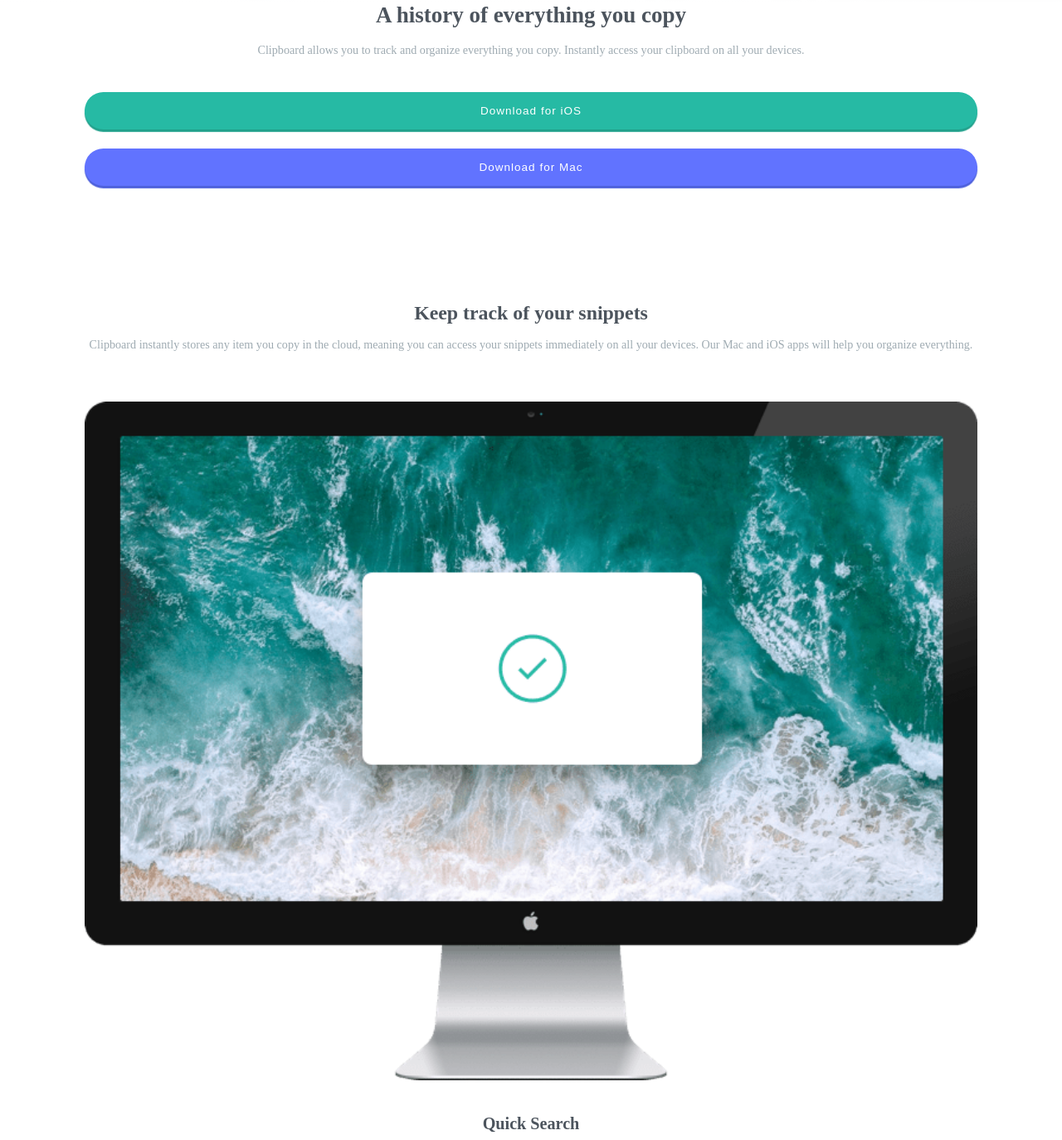
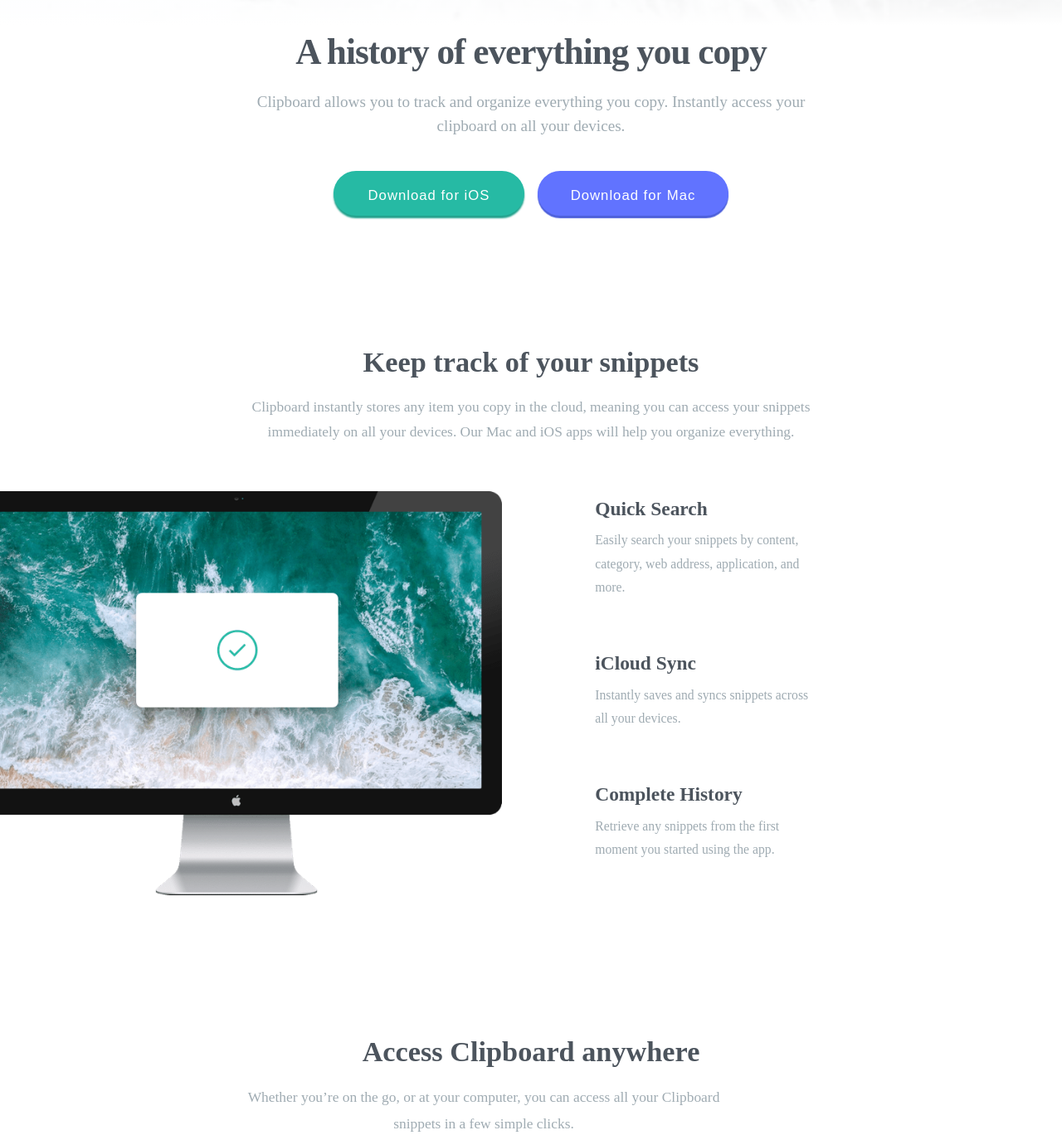
Before and after one commit to tassista/clipboard-landing-page-master, a plain HTML site: page index.html in a window 1280 px wide. Shown: the part 265-1639 px from the top of the page at 83% size. Drawn offline with Linux system fonts and the light colour scheme; a web font is replaced by a local one.

Commit message:
not finished, need refactoring

```diff
--- a/index.html
+++ b/index.html
@@ -28,7 +28,8 @@
       <div class="section__content">Clipboard instantly stores any item you copy in the cloud,
         meaning you can access your snippets immediately on all your
         devices. Our Mac and iOS apps will help you organize everything.</div>
-      <div class="section-flexbox">
+    </section>
+    <section class="section-flexbox center">
         <div class="section__img">
           <img src="./images/image-computer.png" alt="">
         </div>
@@ -46,7 +47,6 @@
             <div class="section__content">Retrieve any snippets from the first moment you started using the app.</div>
           </div>
         </div>
-      </div>
     </section>
     <section class="acces center">
       <h2>Access Clipboard anywhere</h2>
@@ -101,7 +101,7 @@
       <img src="./images/logo-vector-graphics.png" alt="">
     </div>
   </div>
-  <section class="download-section bottom center">
+  <section class="download__section bottom center">
     <h2>Clipboard for iOS and Mac OS</h2>
     <p class="section__content"> Available for free on the App Store. Download for Mac or iOS, synch with iCloud
       and you’re ready to start adding to your clipboard.</p>
--- a/style.css
+++ b/style.css
@@ -10,6 +10,10 @@
 
 --dark-grayish-blue: hsl(210, 10%, 33%);
 --grayish-blue: hsl(201, 11%, 66%);
+
+--fs-100: clamp(0.875rem, 0.8393rem + 0.1786vw, 1rem);
+--fs-200: clamp(0.875rem, 0.8036rem + 0.3571vw, 1.125rem);
+--fs-300: clamp(0.875rem, 0.7679rem + 0.5357vw, 1.25rem);
 }
 
 *,
@@ -19,40 +23,48 @@
     margin: 0;
 }
 html{
-    font-size: 18px;
     font-family: "Bai Jamjuree", serif;
 }
 body{
     color: var(--grayish-blue);
+    font-size: var(--fs-100);
+    line-height: 1.8;
 }
 h1, h2, h3{
     color: var(--dark-grayish-blue);
     font-weight: 600;
 }
 h1{
+    font-size: clamp(1.6875rem, 1.3482rem + 1.6964vw, 2.875rem);
+    letter-spacing: -1px;
     margin-bottom: .875rem;
 }
 h2{
-    font-size: 1.325rem;
-    margin-bottom: .8rem;
+    font-size: clamp(1.5rem, 1.2857rem + 1.0714vw, 2.25rem);
+    line-height: 1.3;
+    margin-bottom: 1.1rem;
 }
 h3{
-    font-size: 1.12rem;
-    margin-bottom: .6rem;
+    font-size: clamp(1.25rem, 1.1786rem + 0.3571vw, 1.5rem);
+    margin-bottom: .2rem;
 }
 img{
     width: 100%;
-    /* display: inline-block; */
+    aspect-ratio: auto;
+    display: block;
     margin-block: 1rem 2rem;
 }
 section{
-    margin-bottom: 6.5rem;
+    margin-bottom: 8.4rem;
+}
+section.track{
+    margin-bottom: 0;
 }
 .wide  {
     width: 100%;
 }
 .center{
-    width: 84%;
+    width: 83%;
     max-width: 1120px;
     margin-inline: auto;
     text-align: center;
@@ -63,51 +75,67 @@ section{
 }
 .btn{
     color: white;
-    font-size: .75rem;
+    font-size: clamp(0.9375rem, 0.9018rem + 0.1786vw, 1.0625rem);
+    font-weight: 500;
     letter-spacing: 1px;
     border: none;
     border-radius: 3rem;
-    padding: .85rem 3.5rem;
+    padding: 1rem 3.5rem ;
     margin-bottom: 1.25rem;
 }
 .btn__ios{
     background-color: var(--strong-cyan);
-    box-shadow: 0 3px 1px hsl(170, 66%, 38%);
+    box-shadow: 0 3px 2px hsl(170, 66%, 38%);
 }
 .btn__mac{
     background-color: var(--light-blue);
     box-shadow: 0 3px 1px hsl(232, 66%, 58%);
 }
+ul{
+    color: var(--dark-grayish-blue);
+}
 li{
     list-style: none;
     font-size: .875rem;
-    margin-bottom: 1.5rem;
+    margin-bottom: 1.4rem;
 }
 header{
     background-image:linear-gradient(rgba(255, 255, 255, 0), 90%, rgb(255, 255, 255, 1)), url(./images/bg-header-mobile.png); ;
     background-repeat: no-repeat;
     background-size: cover;
     text-align: center;
-    padding-block: 4.75rem 2.758rem;
+    padding-block: 7rem 2.758rem;
 }
 .header__img{
-    width: 110px;
-    height: 110px;
+    width:clamp(6.875rem, 6.6071rem + 1.3393vw, 7.8125rem);
     margin-bottom: 0;
 }
 .section__content{
     color: var(--grayish-glue);
-    font-size: .785rem;
+    margin-bottom: 2.5rem;
+}
+.top{
+    font-size: var(--fs-300);
     line-height: 1.5;
-    margin-bottom: 2.2rem;
+}
+.track .section__content{
+    font-size: var(--fs-200);
+    line-height: 1.7;
 }
 .acces{
     margin-bottom: 2.5rem;
+}
+.acces .section__content{
+    font-size: var(--fs-200);
 }
 .icon{
     width: 15%;
     text-align: center;
     margin: 0 auto;
+}
+.section-flexbox{
+    display: flex;
+    flex-direction: column;
 }
 .working-with{
     display: flex;
@@ -117,6 +145,9 @@ header{
 }
 .flex-item img{
     width: 75%;
+}
+section.tools{
+    margin-bottom: 5rem;
 }
 .working-with{
     margin-bottom: 6rem;
@@ -146,3 +177,59 @@ footer .logo{
 .social img:not(img:first-child){
     margin-left: 1.75rem;
 }
+@media (width > 700px){
+    .download__section,
+    .track{
+        max-width: 710px;
+    }
+    section.acces{
+        max-width: 910px;
+    }
+    .acces .section__content{
+        max-width: 700px;
+        margin-bottom: 5rem;
+        padding-inline-start: 6rem;
+    }
+    .btns{
+        flex-direction: row;
+        gap: 1rem;
+        justify-content: center;
+    }
+    .btn{
+        width: 230px;
+        padding: 1.25rem 1rem .85rem;
+    }
+    .working-with,
+    .section-flexbox,
+    footer,
+    .footer-list ul{
+        flex-direction: row;
+    }
+    .section-flexbox.center{
+        width:100%;
+        max-width: 100%;
+        left: -35px;
+        position: relative;
+        gap: 7rem;
+        align-items: center;
+    }
+    .section-flexbox .section__img{
+        width: 75%;
+        margin-top: 0;
+    }
+    .section-flexbox .section-article{
+        text-align: start;
+        padding-right: 16rem;
+        padding-bottom: 1rem;
+    }
+    .tools .section-flexbox{
+        gap: 2rem;
+    }
+    .tool .icon{
+        height: 40px;
+        width: 40px;
+    }
+    .tool .icon img{
+        object-fit: contain;
+    }
+}
```
